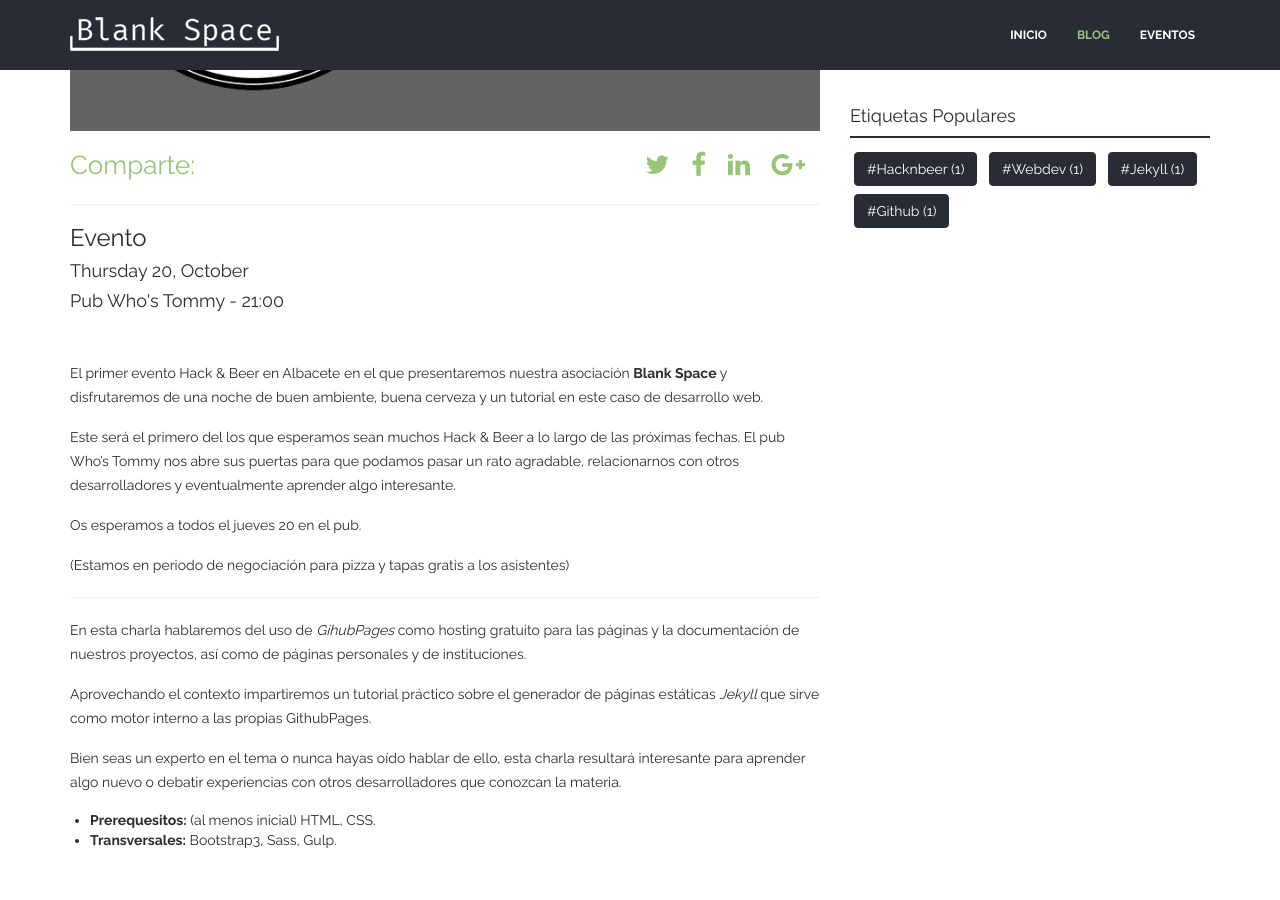
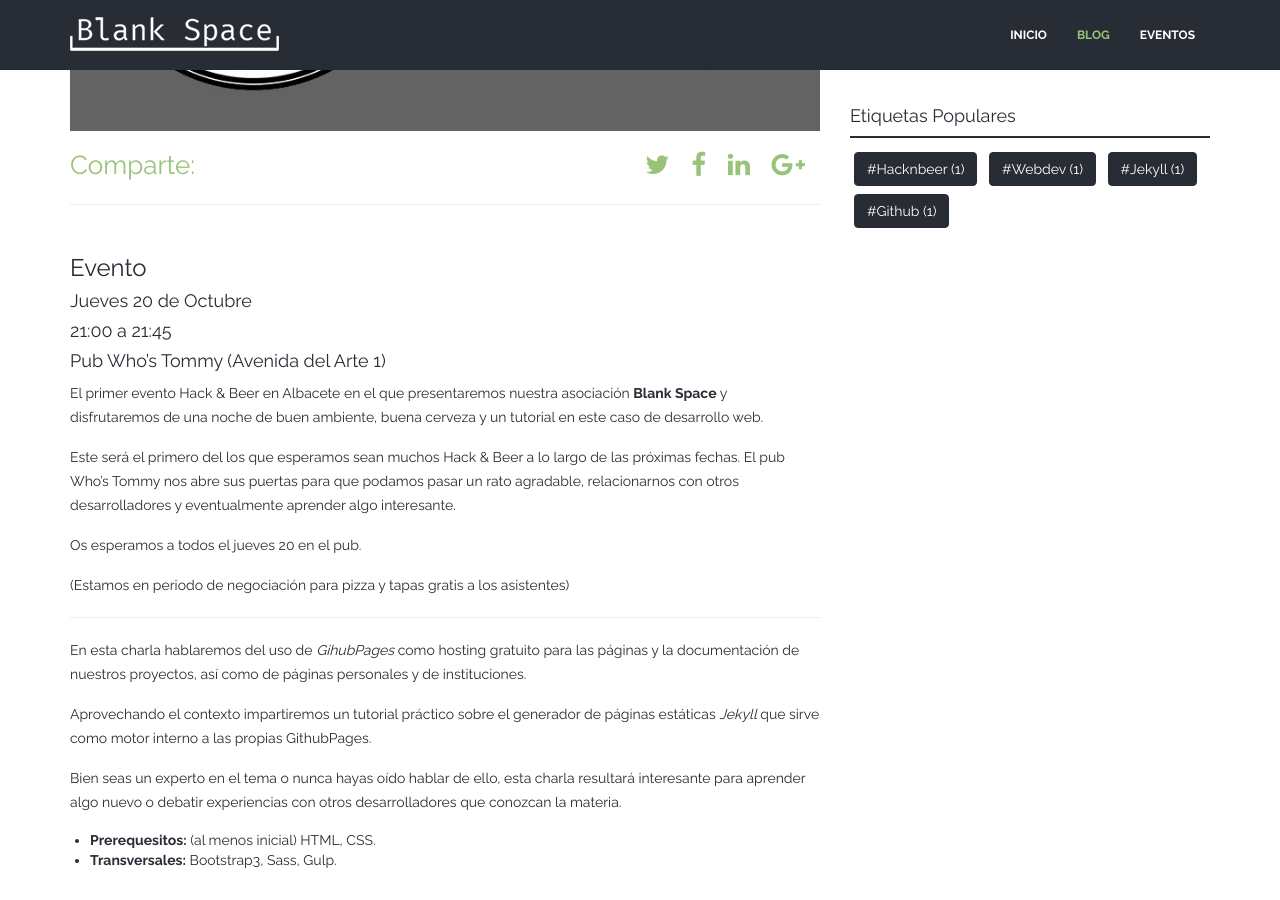
Before and after one commit to blankspacedev/blankspacedev.github.io, a Jekyll site: the page built from _posts/2016-10-08-event-hacknbeer-i.markdown, in a window 1280 px wide and 900 px high, scrolled down 789 px. Built offline with Jekyll 4.4.1, drawn with Linux system fonts in a browser that asks for light colours; nearby versions of some CDN libraries.

Commit message:
And more

```diff
--- a/_includes/introduction.html
+++ b/_includes/introduction.html
@@ -1,7 +1,7 @@
 <div class="container content-wrap">
     <div class="row">
         <div class="col-lg-12 text-center">
-          <h1>Jorobate Flanders</h1>
+          <h1>Quienes Somos</h1>
           <p class="big-quote">
             Una comunidad enfocada a todos los profesionales y estudiantes en Albacete.
             El objetivo es organizar <b>meetups</b> y <b>eventos divulgativos</b> sobre temas de interés, compartiendo
--- a/_layouts/post.html
+++ b/_layouts/post.html
@@ -43,12 +43,6 @@
               </div>
             <hr>
 
-            {% if page.event_date %}
-              <h3>Evento</h3>
-              <h4>{{page.event_date | date: "%A %-d, %B"}}</h4>
-              <h4>{{page.event_location}} - {{page.event_hour}}</h4>
-            {% endif %}
-
             <div class="spacing"></div>
 
             {{ content }}
--- a/_posts/2016-10-08-event-hacknbeer-i.markdown
+++ b/_posts/2016-10-08-event-hacknbeer-i.markdown
@@ -13,6 +13,12 @@
 image: 2016-10-13-hacknbeer.jpg
 thumb: 2016-10-13-hacknbeerthumb.jpg
 ---
+
+### Evento
+
+#### Jueves 20 de Octubre
+#### 21:00 a 21:45
+#### Pub Who's Tommy (Avenida del Arte 1)
 
 El primer evento Hack & Beer en Albacete en el que presentaremos nuestra asociación
 **Blank Space** y disfrutaremos de una noche de buen ambiente, buena cerveza y un
```
